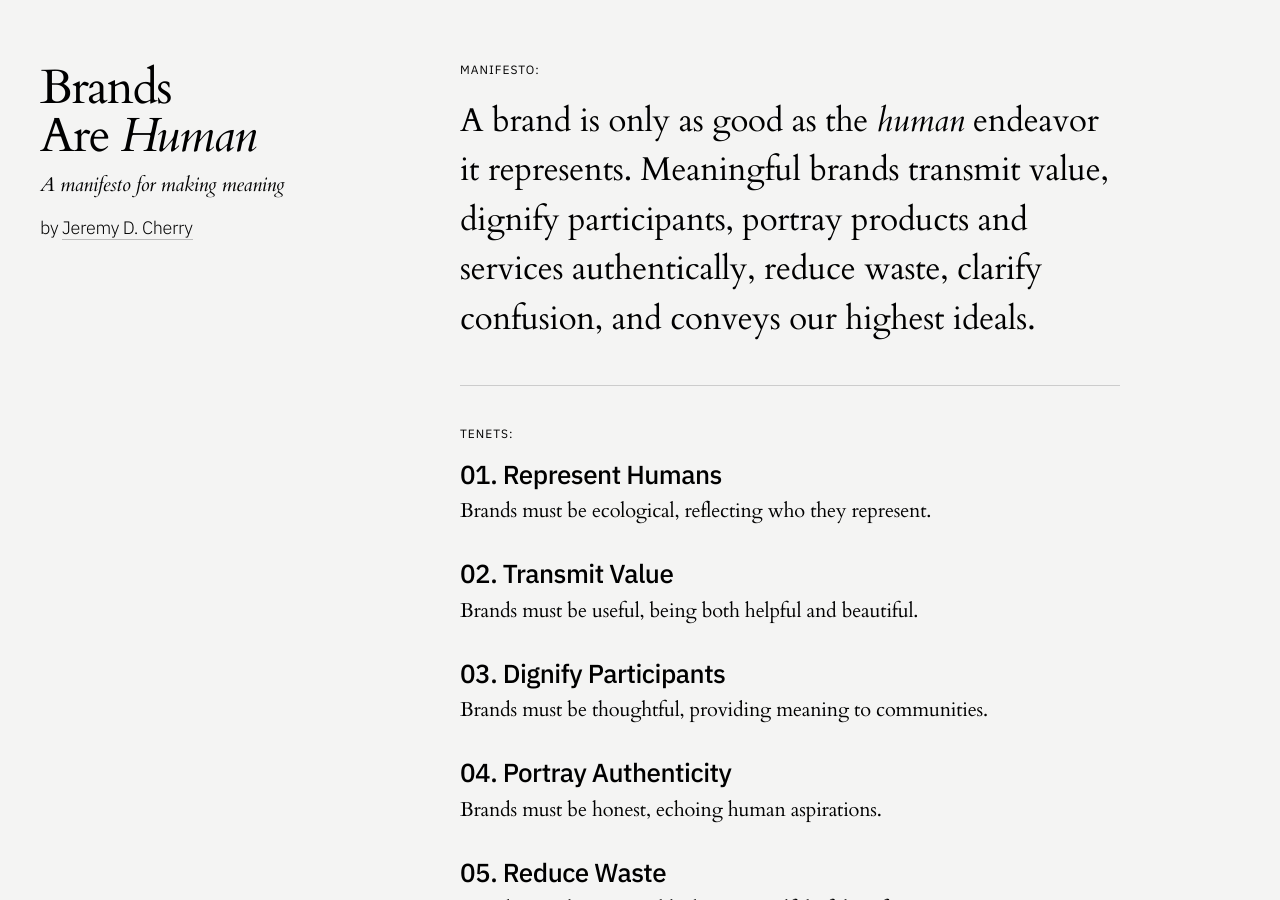
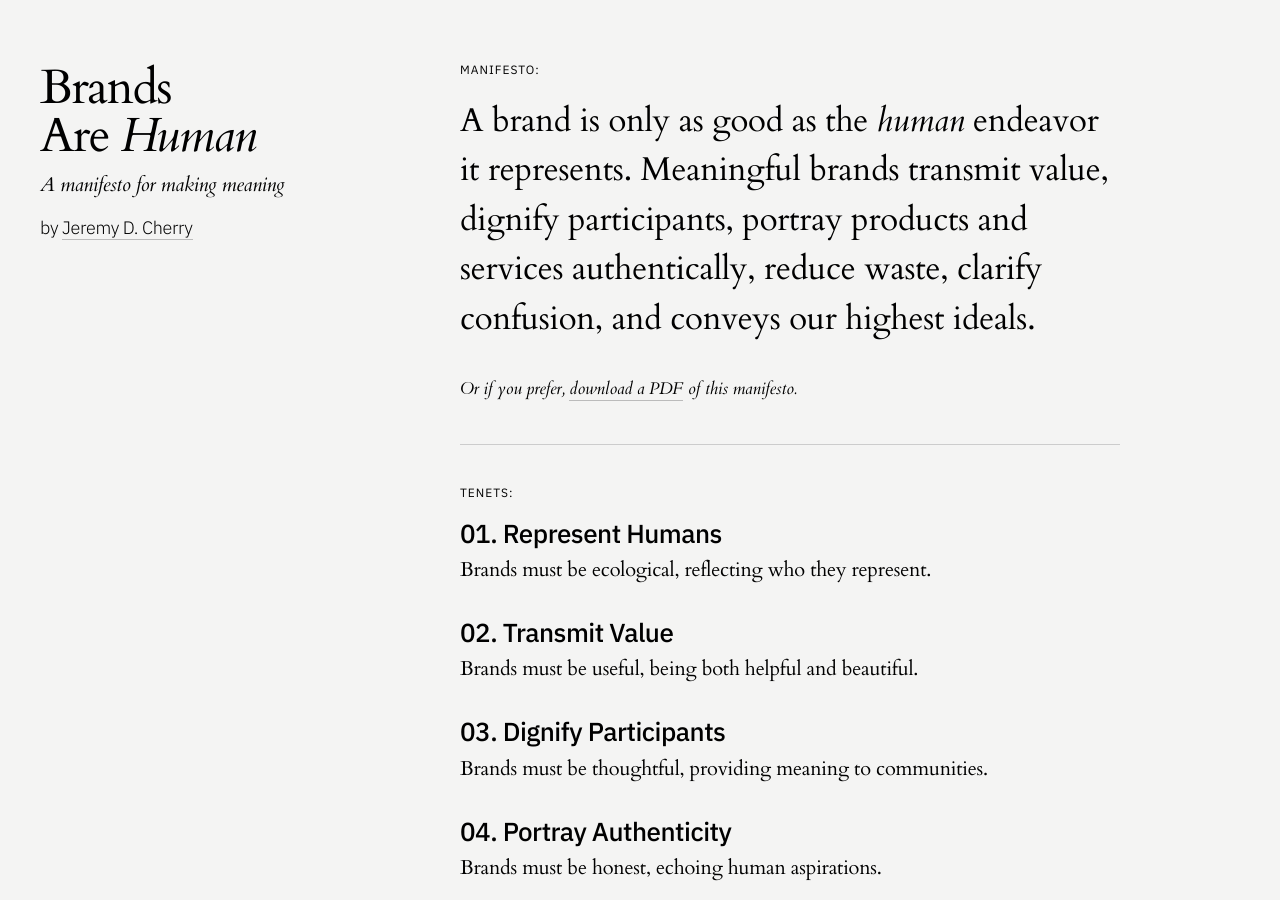
Before and after one commit to jeremydcherry/jeremydcherry.github.io, a Jekyll site: the page built from content/brands.md, in a window 1280 px wide and 900 px high. Built offline with Jekyll 4.4.1, drawn with Linux system fonts in a browser that asks for light colours.

Commit message:
Updated brands link

```diff
--- a/content/brands.md
+++ b/content/brands.md
@@ -8,6 +8,8 @@ permalink: /brandsarehuman
 #### Manifesto:
 
 <span class="manifesto">A brand is only as good as the <em>human</em> endeavor it represents. Meaningful brands transmit value, dignify participants, portray products and services authentically, reduce waste, clarify confusion, and conveys our highest ideals.</span>
+
+##### _Or if you prefer, [download a PDF](/downloads/brandsarehuman.pdf) of this manifesto._
 
 ---
 
```
Also changed, not shown: 5 other files.
